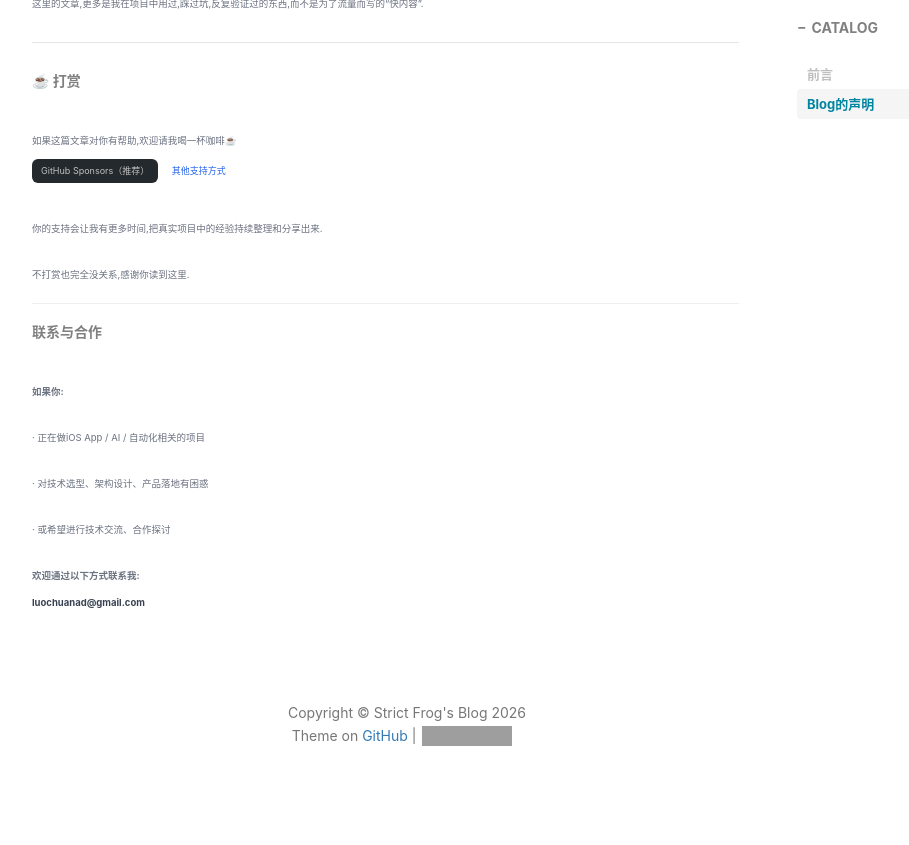
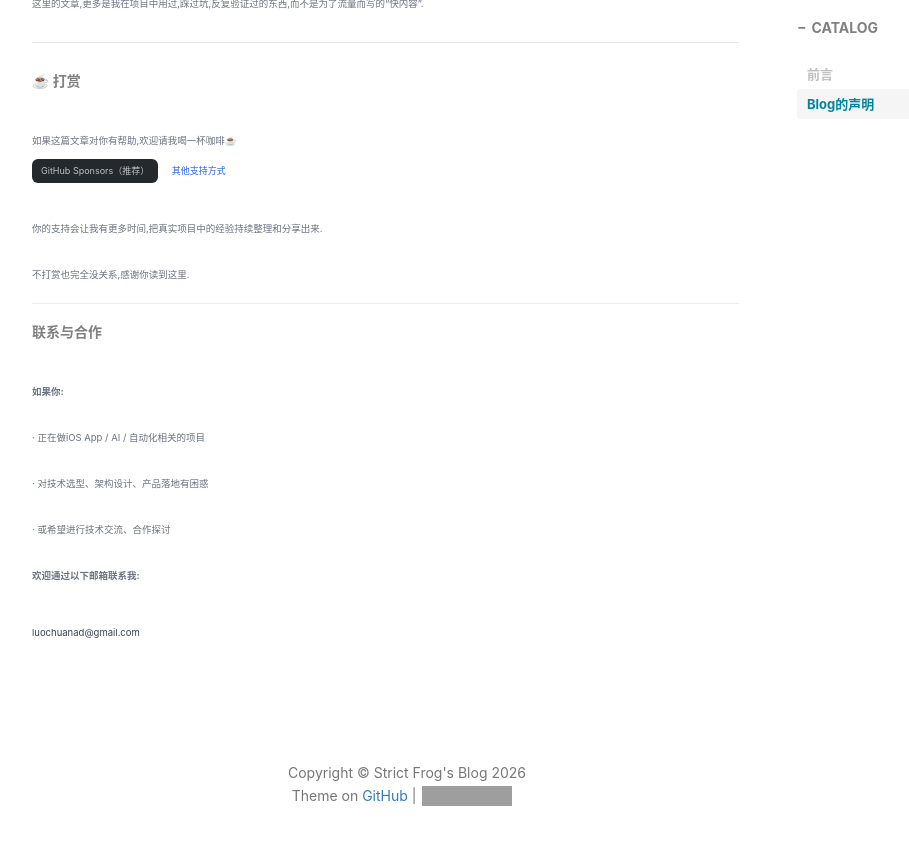
Before and after one commit to LuochuanAD/LuochuanAD.github.io, a Jekyll site: the page built from _posts/2023-09-15-Blog未来的计划与实行.md, in a window 1280 px wide and 900 px high, scrolled down 1285 px. Shown: the top 845 px of the window, without its empty margins (233-1142 px from the left). Built offline with Jekyll 4.4.1, drawn with Linux system fonts in a browser that asks for light colours; nearby versions of some CDN libraries; comment, search, counter and statistics services are not loaded; grey boxes are pictures that could not be loaded.

Commit message:
Update post.html

```diff
--- a/_layouts/post.html
+++ b/_layouts/post.html
@@ -282,10 +282,10 @@ layout: default
                 <p class="donation-intro">· 正在做iOS App / AI / 自动化相关的项目</p>
                 <p class="donation-intro">· 对技术选型、架构设计、产品落地有困惑</p>
                 <p class="donation-intro">· 或希望进行技术交流、合作探讨</p>
-                <p class="donation-intro"><strong>欢迎通过以下方式联系我:</strong></p>
+                <p class="donation-intro"><strong>欢迎通过以下邮箱联系我:</strong></p>
                 <ul class="list-inline">
 
-                        <li><strong>luochuanad@gmail.com</strong></li>
+                        <li><p>luochuanad@gmail.com</p></li>
 
                 </ul>
                 {% endif %}
```
